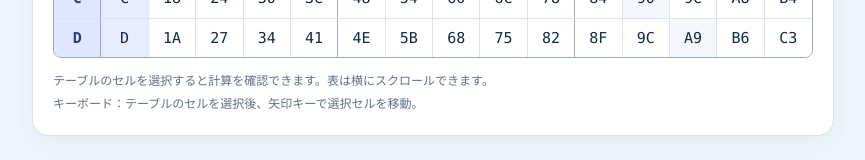
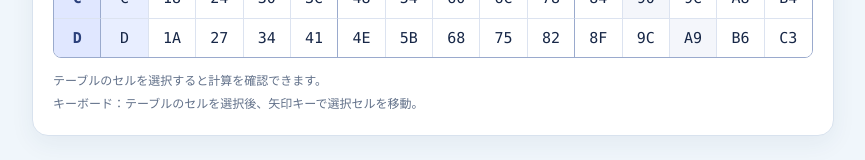
Before and after one commit to tatt61880/ff_table, a website: page index.html in a window 1280 px wide. Shown: the part 902-1062 px from the top of the page, without its empty margins (207-1072 px from the left). Drawn offline with Linux system fonts and the light colour scheme.

Commit message:
Update index.html

```diff
--- a/index.html
+++ b/index.html
@@ -63,7 +63,7 @@
           <caption class="visually-hidden">16進数の掛け算表</caption>
         </table>
       </div>
-      <p id="table-help" class="help">テーブルのセルを選択すると計算を確認できます。表は横にスクロールできます。</p>
+      <p id="table-help" class="help">テーブルのセルを選択すると計算を確認できます。</p>
       <p id="keyboard-help" class="help keyboard-help">キーボード：テーブルのセルを選択後、矢印キーで選択セルを移動。</p>
       <p id="practice-help" class="help" hidden>暗記モード: 答えを考えてから「答えを見る」を押してください。表の上ではEnter・Spaceでも確認できます。</p>
     </section>
```
